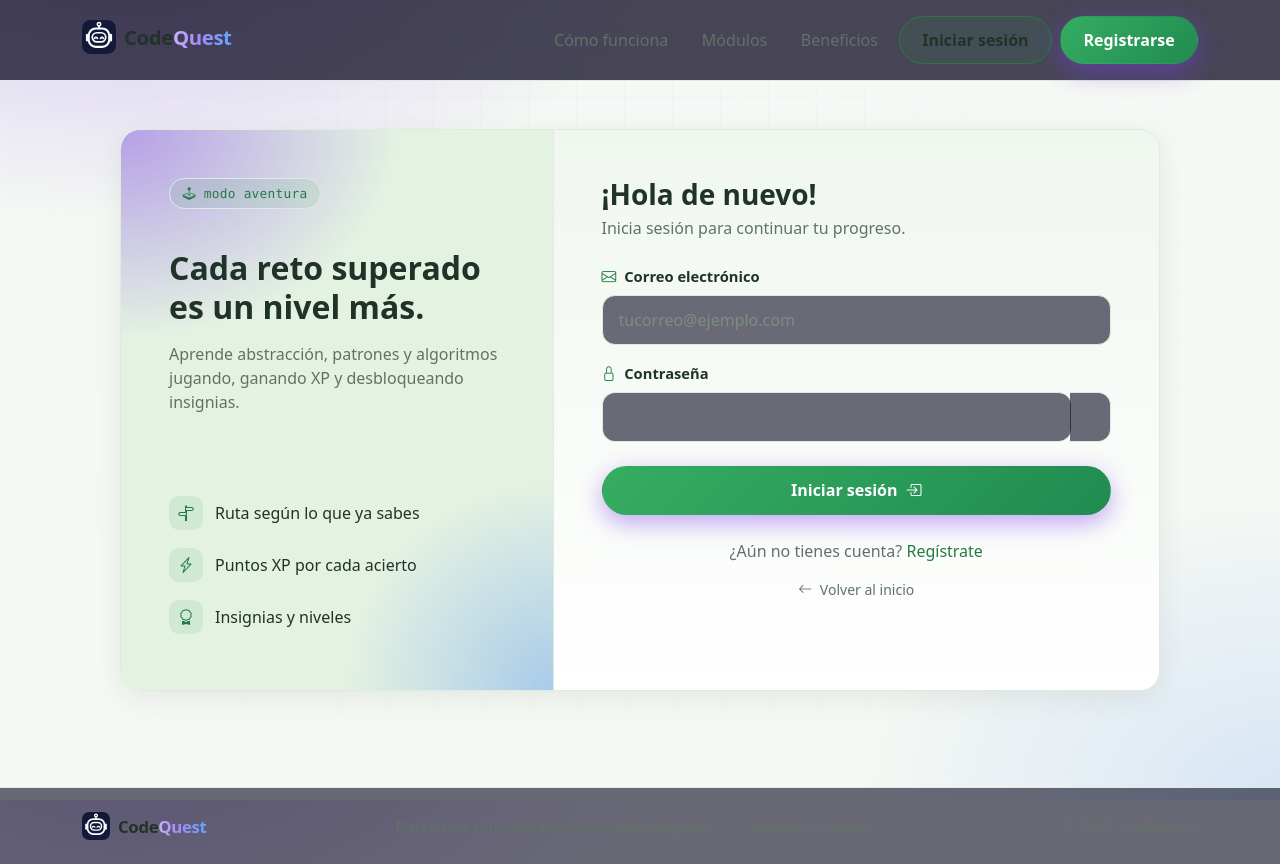
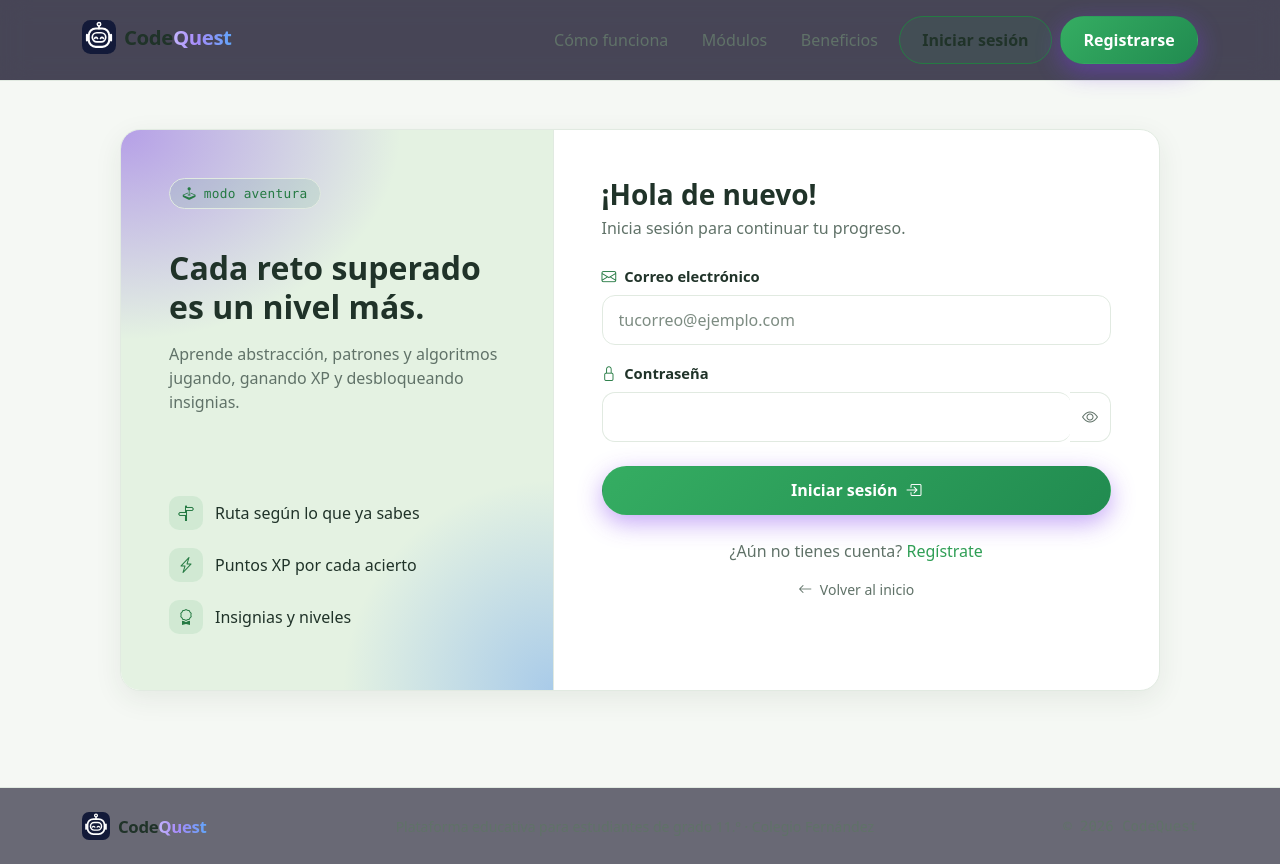
Before and after one commit to andreacasadiegos/CodeQuestt, a React (Vite) app in the folder frontend/: page /iniciar-sesion in a window 1280 px wide. Built offline with nearby package versions, Linux system fonts and the light colour scheme; no server answers.

Commit message:
style: apply refreshed CodeQuest visual identity

```diff
--- a/frontend/src/styles/global.css
+++ b/frontend/src/styles/global.css
@@ -3,34 +3,13 @@ html {
   scroll-behavior: smooth;
 }
 
-body {
-  min-height: 100vh;
-  margin: 0;
-  font-family: var(--cq-font);
-  background:
-    radial-gradient(900px 500px at 10% -10%, rgba(124, 58, 237, 0.28), transparent 60%),
-    radial-gradient(700px 500px at 100% 100%, rgba(59, 130, 246, 0.16), transparent 60%),
-    var(--cq-bg);
-  background-attachment: fixed;
-  color: var(--cq-text);
-}
+body { min-height:100vh; margin:0; font-family:var(--cq-font); background:var(--cq-bg); color:var(--cq-text); }
 
 /* Rejilla tenue tipo "editor de código" sobre el fondo. */
-body::before {
-  content: '';
-  position: fixed;
-  inset: 0;
-  z-index: -1;
-  pointer-events: none;
-  background-image:
-    linear-gradient(rgba(167, 139, 250, 0.05) 1px, transparent 1px),
-    linear-gradient(90deg, rgba(167, 139, 250, 0.05) 1px, transparent 1px);
-  background-size: 48px 48px;
-  mask-image: radial-gradient(circle at 50% 30%, black, transparent 75%);
-}
+body::before { content:none; }
 
 a {
-  color: var(--cq-accent);
+  color: var(--cq-primary);
   text-decoration: none;
 }
 
@@ -60,7 +39,7 @@ main {
 
 /* ---------- Utilidades de marca ---------- */
 .cq-card {
-  background: linear-gradient(180deg, var(--cq-surface-2), var(--cq-surface));
+  background: var(--cq-surface);
   border: var(--cq-border);
   border-radius: var(--cq-radius);
   box-shadow: var(--cq-shadow);
@@ -155,7 +134,7 @@ main {
 }
 
 .cq-form .form-control {
-  background: rgba(13, 10, 34, 0.6);
+  background: #ffffff;
   border: var(--cq-border);
   border-radius: var(--cq-radius-sm);
   color: var(--cq-text);
@@ -167,9 +146,9 @@ main {
 }
 
 .cq-form .form-control:focus {
-  background: rgba(13, 10, 34, 0.8);
+  background: #ffffff;
   border-color: var(--cq-accent);
-  box-shadow: 0 0 0 0.2rem rgba(167, 139, 250, 0.25);
+  box-shadow: 0 0 0 0.2rem rgba(47, 158, 85, 0.18);
   color: var(--cq-text);
 }
 
@@ -187,7 +166,7 @@ main {
   border-left: 0;
   border-radius: 0 var(--cq-radius-sm) var(--cq-radius-sm) 0;
   color: var(--cq-text-muted);
-  background: rgba(13, 10, 34, 0.6);
+  background: #ffffff;
 }
 
 .cq-form .input-group .form-control {
@@ -206,11 +185,11 @@ main {
 .cq-alert-danger {
   background: rgba(248, 113, 113, 0.12);
   border: 1px solid rgba(248, 113, 113, 0.4);
-  color: #fecaca;
+  color: #9f292e;
 }
 
 .cq-alert-success {
   background: rgba(52, 211, 153, 0.12);
   border: 1px solid rgba(52, 211, 153, 0.4);
-  color: #a7f3d0;
+  color: #176b39;
 }
```
